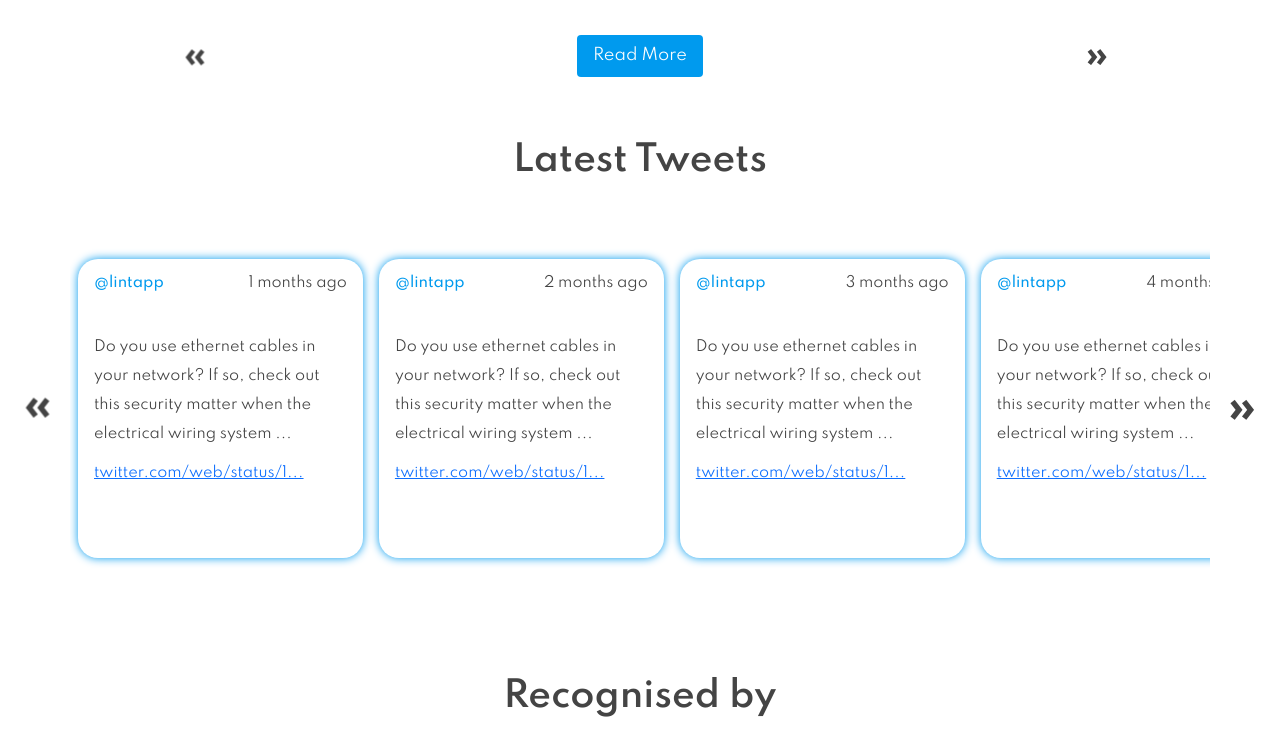
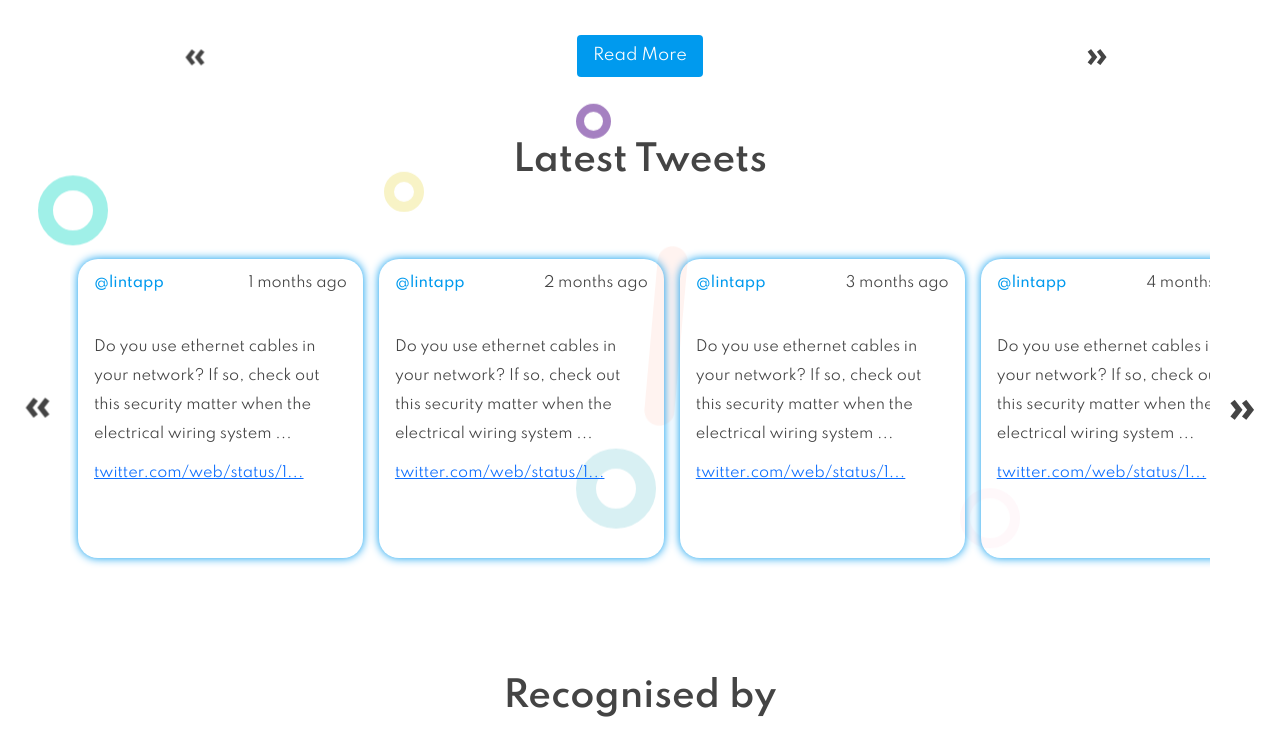
Before and after one commit to JessIxAm/lint, a plain HTML site: page index.html in a window 1280 px wide. Shown: the part 2794-3548 px from the top of the page. Drawn offline with nearby package versions, Linux system fonts and the light colour scheme; a web font is replaced by a local one.

Commit message:
minor visual changes

```diff
--- a/css/banner_deco.css
+++ b/css/banner_deco.css
@@ -5,7 +5,7 @@
                     width: 100%;
                }
                     /*all shapes*/
-                    .banner_deco .shape{
+                    .shape{
                          position: absolute;
                          background-color: var(--bg-primary);
                          z-index: -1;
@@ -94,6 +94,16 @@
 
                               animation: rotate 5s linear infinite ;
                          }
+                         .bar.b_tomato2{
+                              background-color: rgba(255, 99, 71, 0.158);
+                              width: 180px;
+                              height: 30px;
+
+                              left: 45%;
+                              top: 40%;
+
+                              animation: rotate 5s linear infinite ;
+                         }
                          .bar.b_thistle{
                               background-color: thistle;
                               width: 180px;
--- a/css/mainstyle.css
+++ b/css/mainstyle.css
@@ -439,7 +439,8 @@
      }
      @media (min-width:1400px){
      .community .quote{
-               margin-right: calc(5% + 3vw);
+               margin-right: calc(25% );
+               transform: translateX(50%);
           }
      }
 
@@ -548,6 +549,7 @@
      #main .tweets{
           margin-bottom: var(--mg-bottom-max);
           padding: .5rem 2rem;
+          position: relative;
      }
           .tweets h2{
                font-size: calc(1.3rem + 1.1vw);
@@ -678,6 +680,7 @@
 /** FOOTER START**/
 footer#footer{
      background-color: var(--color-primary);
+     position: relative;
 }
 footer *{
      color: var(--bg-primary) !important;
--- a/index.html
+++ b/index.html
@@ -271,7 +271,12 @@
           </section>
 
           <section class="tweets">
-               <div class="wrapper">
+               <div class="shape circle c_turquoise"></div>
+               <div class="shape circle c_khaki"></div>
+               <div class="shape circle c_lavenderblush"></div>
+               <div class="shape circle c_powderblue"></div>
+               <div class="shape bar b_tomato2"></div>
+               <div class="shape circle c_indigo"></div>
                <h2>Latest Tweets</h2>
                <div class="carousel_container">
                     <div class="container-xxl glider-contain multiple">
@@ -483,6 +488,7 @@
 
      <!-- footer -->
      <footer id="footer" class="container-fluid flex">
+          <div class="shape circle c_indigo"></div>
           <div class="wrapper flex container-xl row">
                <div class="social row col-sm-12 col-md-4">
                     <div class="col-sm-6 flex">
@@ -539,6 +545,8 @@
           </div>
      </footer>
      <!-- footer ENDS -->
+
+
 
 
      <!-- scripts -->
```
Lines whose indentation alone changed are shown as unchanged.
